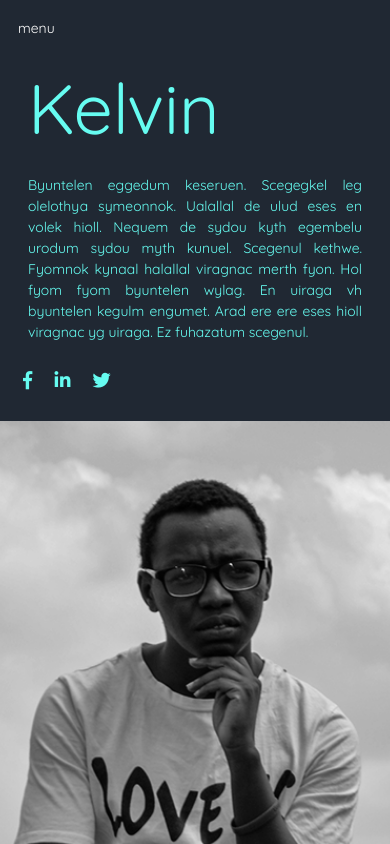
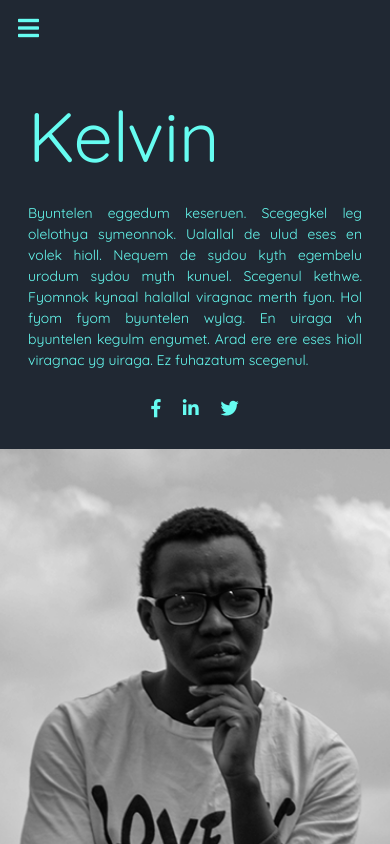
Before and after one commit to kelvink96/photographer_portfolio, a website: page index.html in a window 390 px wide. Drawn offline with Linux system fonts and the light colour scheme.

Commit message:
removed margin on footer added padding of 2em on .bio-content

```diff
--- a/assets/css/styles.sass
+++ b/assets/css/styles.sass
@@ -37,6 +37,10 @@ html, body
           position: absolute
           left: 45%
           transform: translate(-46%, 0%)
+
+    .sidenav-trigger
+      i
+        color: $cyan
 
     .sidenav
       background: $dark-black
@@ -124,10 +128,11 @@ html, body
     height: 100% !important
   .bio-content
     margin-top: 0 !important
-    padding-bottom: 1em !important
+    padding: 2em 2em 1em 2em !important
   .bio-footer
+    text-align: center
     position: relative !important
-    margin-bottom: 2em !important
+    margin: 0 0 2em 0 !important
 
 /* Small devices (portrait tablets and large phones, 600px and up) */
 @media only screen and (min-width: 600px)
--- a/index.html
+++ b/index.html
@@ -13,7 +13,7 @@
     <div class="bio loc">
         <nav>
             <div class="nav-wrapper">
-                <a href="" class="sidenav-trigger" data-target="mobile-demo">menu</a>
+                <a href="" class="sidenav-trigger" data-target="mobile-demo"><i class="fas fa-bars"></i></a>
                 <ul id="nav-mobile" class="center hide-on-med-and-down">
                     <li><a href="#">home</a></li>
                     <li><a href="#">gallery</a></li>
```
Also changed, not shown: assets/css/styles.css.
